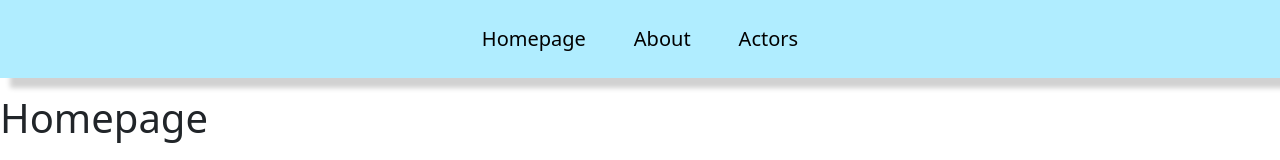
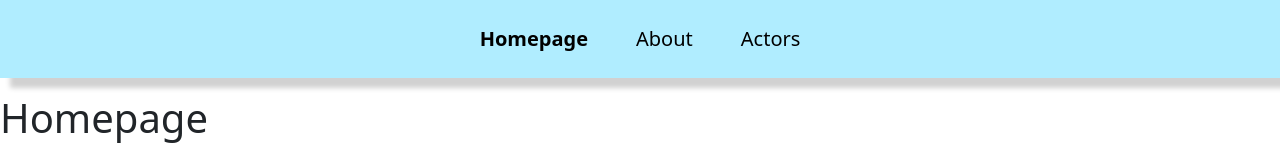
Before and after one commit to andreamaluta/react-router, a React (Vite) app: page / in a window 1280 px wide. Shown: the top 160 px of the page. Built offline with nearby package versions, Linux system fonts and the light colour scheme.

Commit message:
[BONUS] made the bonus include active class

```diff
--- a/src/index.css
+++ b/src/index.css
@@ -31,3 +31,9 @@ header {
 .bio {
     text-align: center;
 }
+
+
+/* classe active */
+li a.active {
+    font-weight: 800;
+}
```
